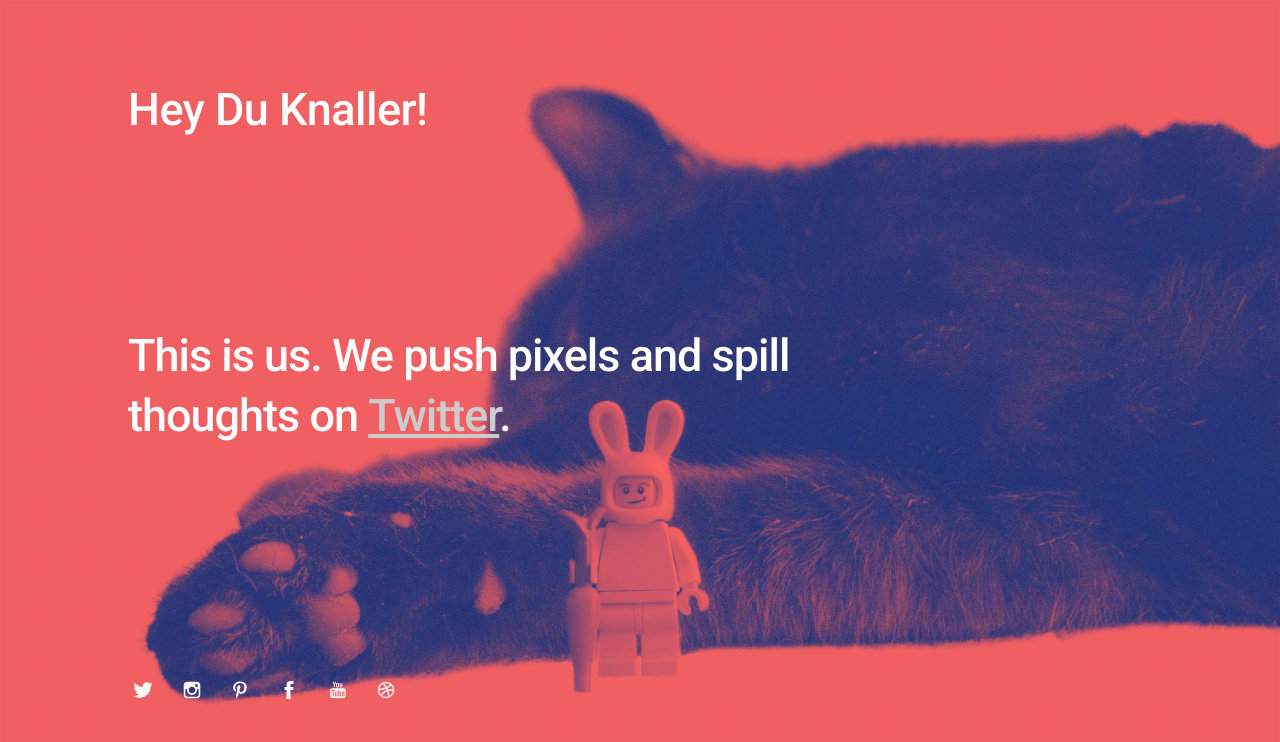
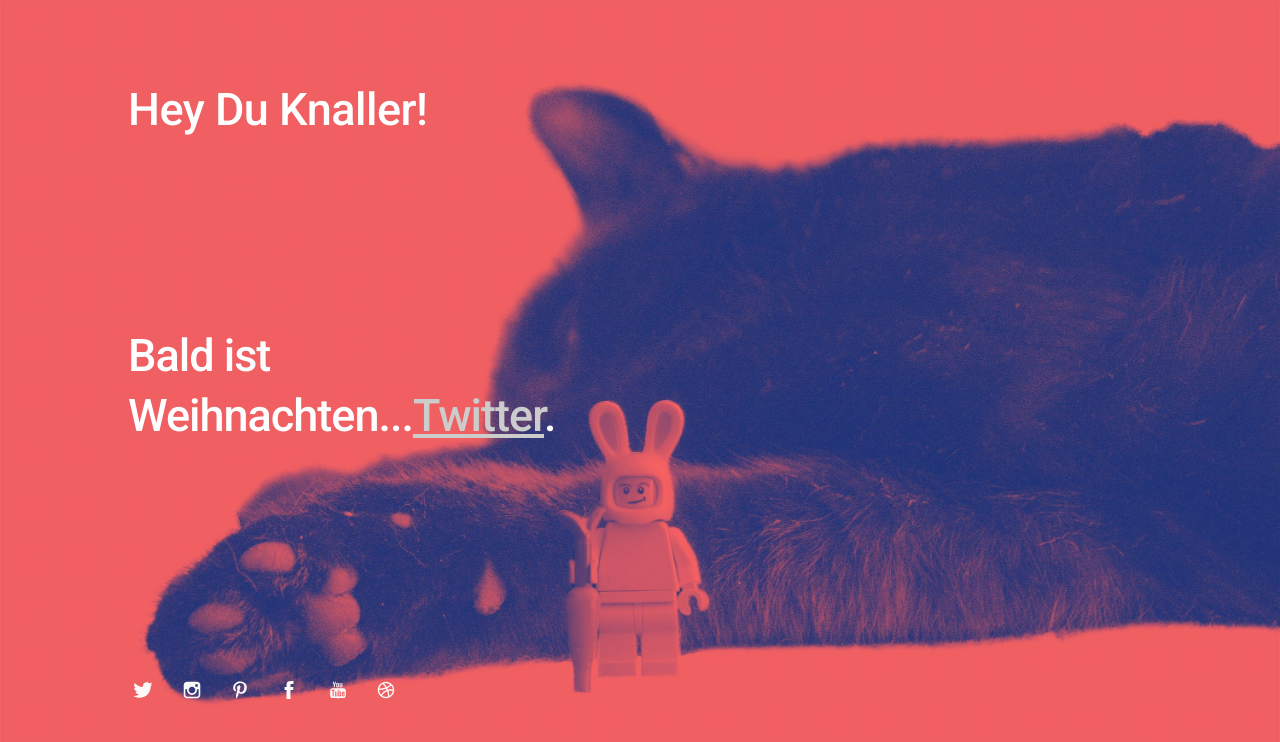
Before and after one commit to balticstevie/balticstevie.github.io, a plain HTML site: page index.html in a window 1280 px wide. Drawn offline with Linux system fonts and the light colour scheme.

Commit message:
Text geändert

```diff
--- a/index.html
+++ b/index.html
@@ -48,7 +48,7 @@
 
 		<div class="bio">
 
-			<p>This is us. We push pixels and spill thoughts on <a href="#">Twitter</a>.</p>
+			<p>Bald ist Weihnachten...<a href="#">Twitter</a>.</p>
 
 		</div>
 
```
